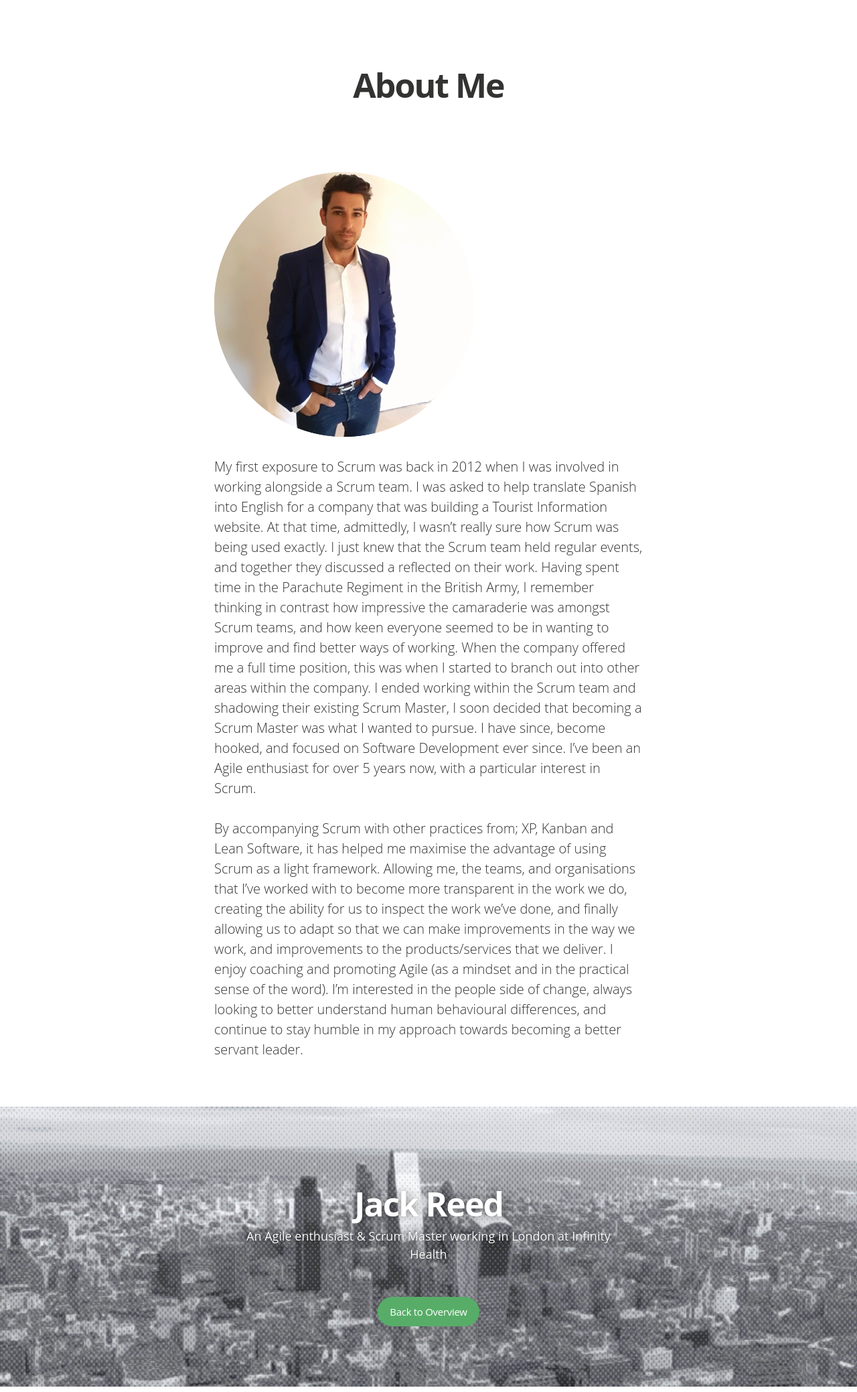
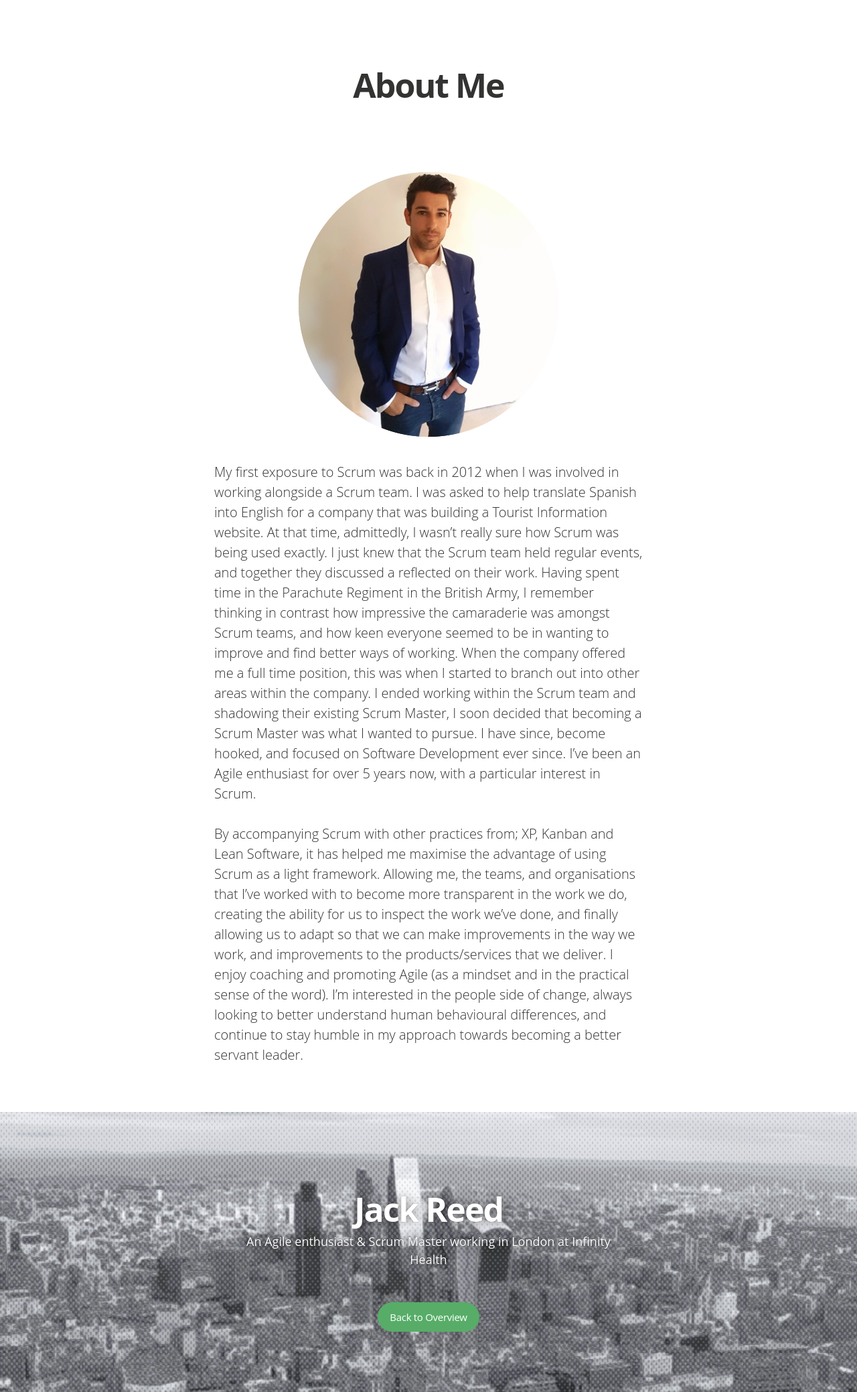
Before and after one commit to IamJackReed/JackReed, a Jekyll site: the page built from about-me.md, in a window 1280 px wide. Shown: the whole page at 67% size. Built offline with Jekyll 4.4.1, drawn with Linux system fonts in a browser that asks for light colours; nearby versions of some CDN libraries; some web fonts are replaced.

Commit message:
Update about-me.md

```diff
--- a/about-me.md
+++ b/about-me.md
@@ -4,7 +4,7 @@ title: <center>About Me</center>
 permalink: /about-me/
 ---
 
-<p><img src="/assets/images/about-me-profile.png" align="middle"></P>
+<p style="text-align:center;"><img src="/assets/images/about-me-profile.png"></p>
 
 <span style="color:#00000; font-family: 'open sans'; font-size: 1em; font-size: 20px; font-weight: 200; hyphens: none;">My first exposure to Scrum was back in 2012 when I was involved in working alongside a Scrum team. I was asked to help translate Spanish into English for a company that was building a Tourist Information website. At that time, admittedly, I wasn't really sure how Scrum was being used exactly. I just knew that the Scrum team held regular events, and together they discussed a reflected on their work. Having spent time in the Parachute Regiment in the British Army, I remember thinking in contrast how impressive the camaraderie was amongst Scrum teams, and how keen everyone seemed to be in wanting to improve and find better ways of working. When the company offered me a full time position, this was when I started to branch out into other areas within the company. I ended working within the Scrum team and shadowing their existing Scrum Master, I soon decided that becoming a Scrum Master was what I wanted to pursue. I have since, become hooked, and focused on Software Development ever since. I've been an Agile enthusiast for over 5 years now, with a particular interest in Scrum.
 
```
